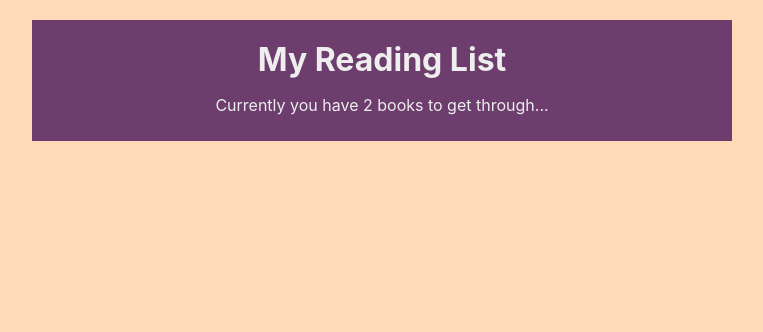
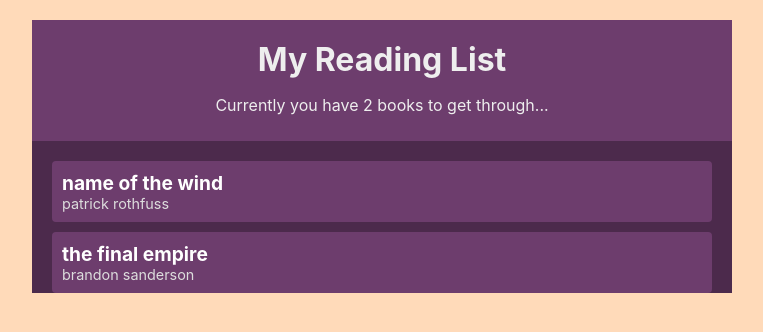
Before and after one commit to esinghrahul/react-reading-list, a React (Create React App) app: page / in a window 1280 px wide. Shown: the top 332 px of the page, without its empty margins (258-1021 px from the left). Built offline with nearby package versions, Linux system fonts and the light colour scheme.

Commit message:
Implemented book-details and book-list compoents to useContext and added more styling

```diff
--- a/src/App.js
+++ b/src/App.js
@@ -1,12 +1,14 @@
 import React from 'react';
 import BookContextProvider from './contexts/BookContext';
 import Navbar from './components/navbar.component';
+import BookList from './components/book/book-list.component';
 
 function App() {
   return (
     <div className="App">
       <BookContextProvider>
         <Navbar />
+        <BookList />
       </BookContextProvider>
     </div>
   );
--- a/src/components/book/book-details.component.jsx
+++ b/src/components/book/book-details.component.jsx
@@ -0,0 +1,14 @@
+import React, { useContext } from 'react'
+import { BookContext } from '../../contexts/BookContext'
+
+const BookDetails = ({book}) => {
+    const {removeBook} = useContext(BookContext)
+    return(
+        <li onClick= {() => removeBook(book.id)}>
+            <div className="title">{book.title}</div>
+            <div className="author">{book.author}</div>
+        </li>
+    )
+}
+
+export default BookDetails
--- a/src/components/book/book-list.component.jsx
+++ b/src/components/book/book-list.component.jsx
@@ -0,0 +1,22 @@
+import React, { useContext } from 'react'
+import { BookContext } from '../../contexts/BookContext'
+import BookDetails from './book-details.component'
+
+const BookList = () => {
+    const {books} = useContext(BookContext)
+    return books.length ? (
+        <div className='book-list'>
+            <ul>
+                {books.map(book => {
+                    return(
+                        <BookDetails book = {book} key = {book.id} />
+                    )
+                })}
+            </ul>
+        </div>
+    ) : (
+        <div className="empty">Finished reading all books. Consider going out for a walk &#127939;...</div>
+    )
+}
+
+export default BookList
--- a/src/index.css
+++ b/src/index.css
@@ -25,3 +25,35 @@
 .navbar h1{
   margin: 10px 0;
 }
+
+.book-list{
+  margin: 20px;
+}
+.book-list ul{
+  padding: 0;
+  list-style-type: none;
+}
+.book-list li{
+  background: #6d3d6d;
+  border-radius: 4px;
+  padding: 10px;
+  cursor: pointer;
+  margin: 10px 0;
+}
+.book-list li:hover{
+  opacity: 0.7;
+  text-decoration: line-through;
+}
+.book-list .title{
+  font-weight: bold;
+  color: #fff;
+  font-size: 1.2em;
+}
+.book-list .author{
+  font-size: 0.9em;
+  color: #ddd;
+}
+.empty{
+  margin: 20px;
+  text-align: center;
+}
```
